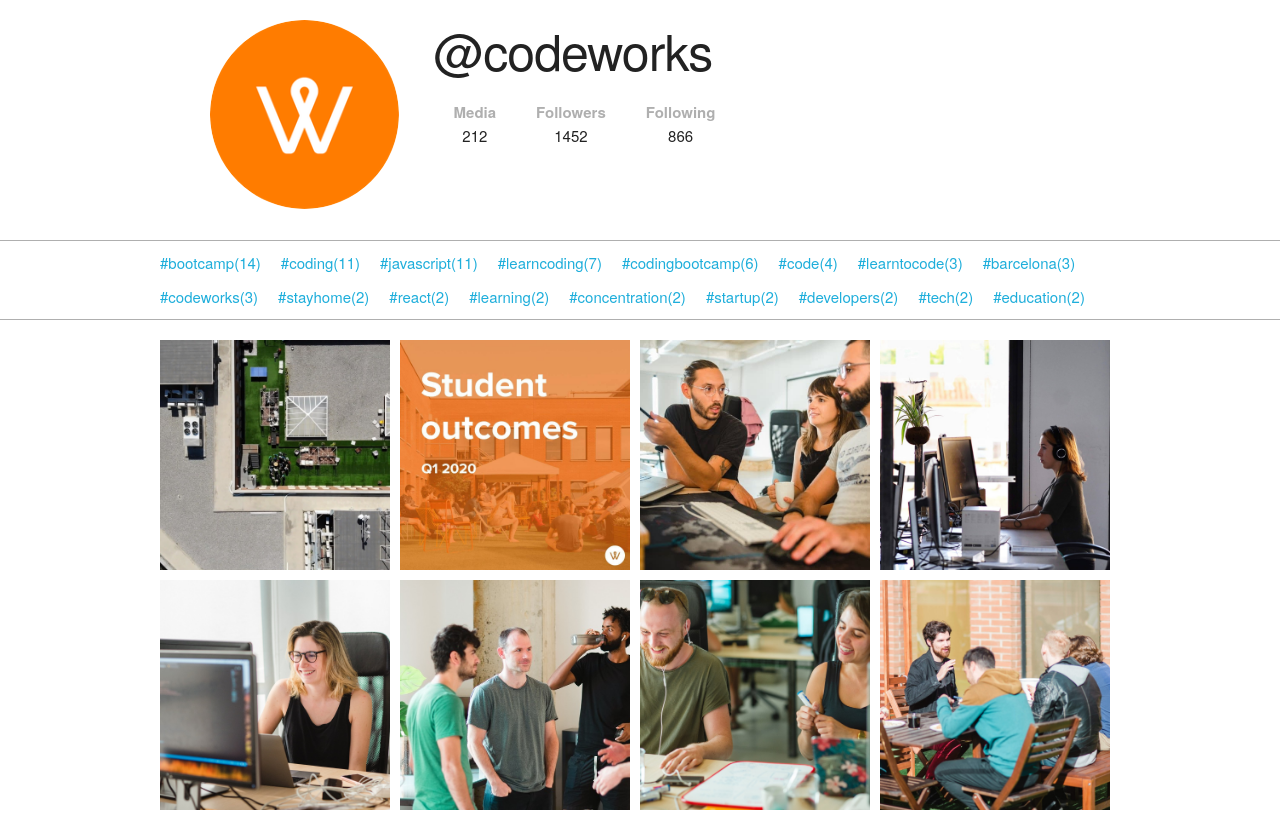
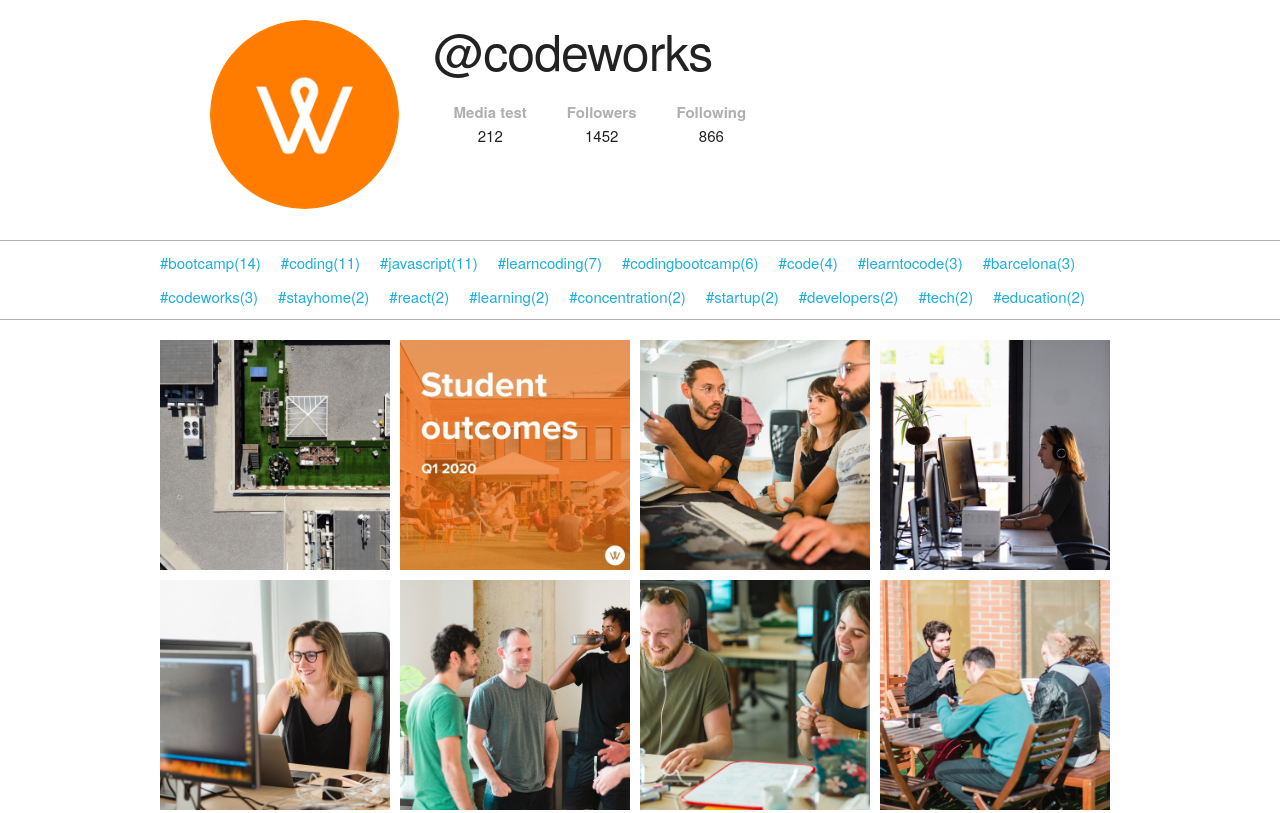
Before and after one commit to Barshono96/Pre-course, a website: page instatags/index.html in a window 1280 px wide. Shown: the top 813 px of the page. Drawn offline with nearby package versions, Linux system fonts and the light colour scheme.

Commit message:
chore: testing

```diff
--- a/instatags/index.html
+++ b/instatags/index.html
@@ -24,7 +24,7 @@
           <h1>xxx</h1>
           <ul>
             <li class="u-pull-left">
-              <span>Media</span>
+              <span>Media test</span>
               <p id="num-media">
                 xx
               </p>
```
